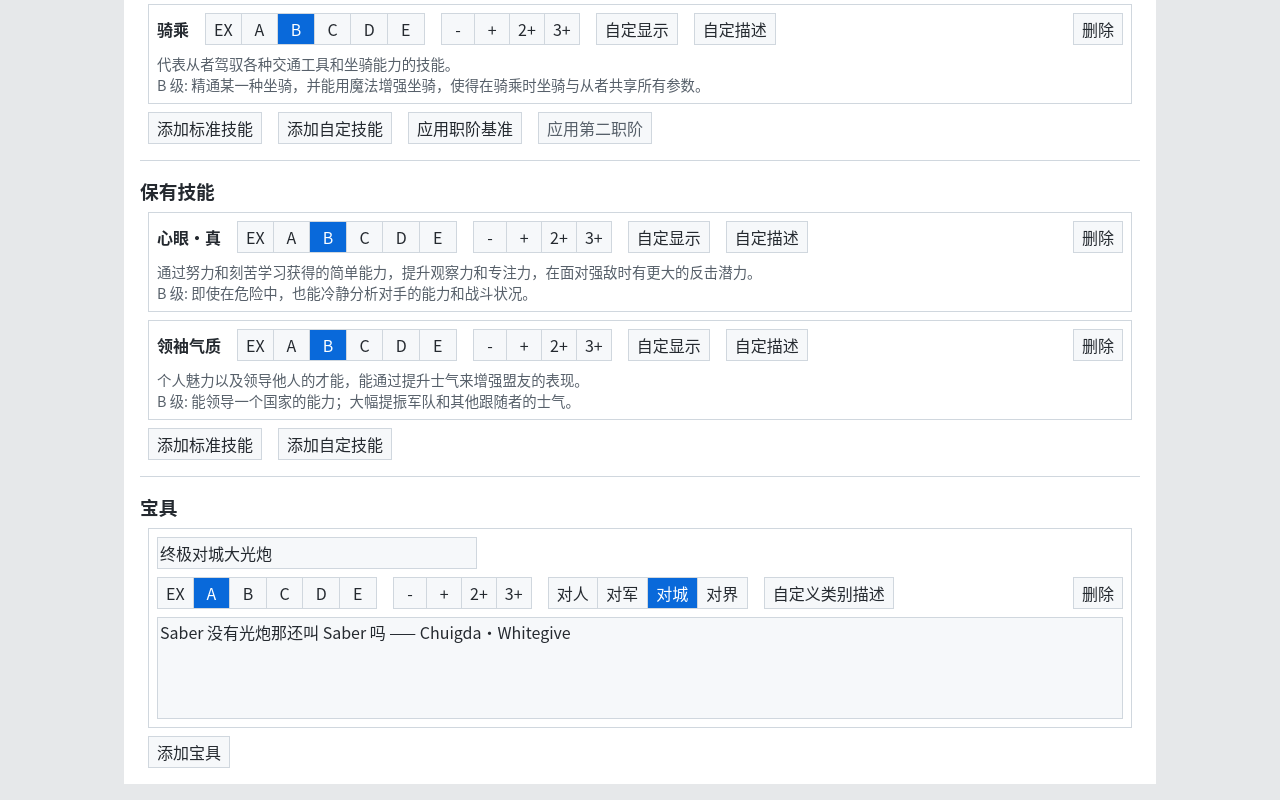
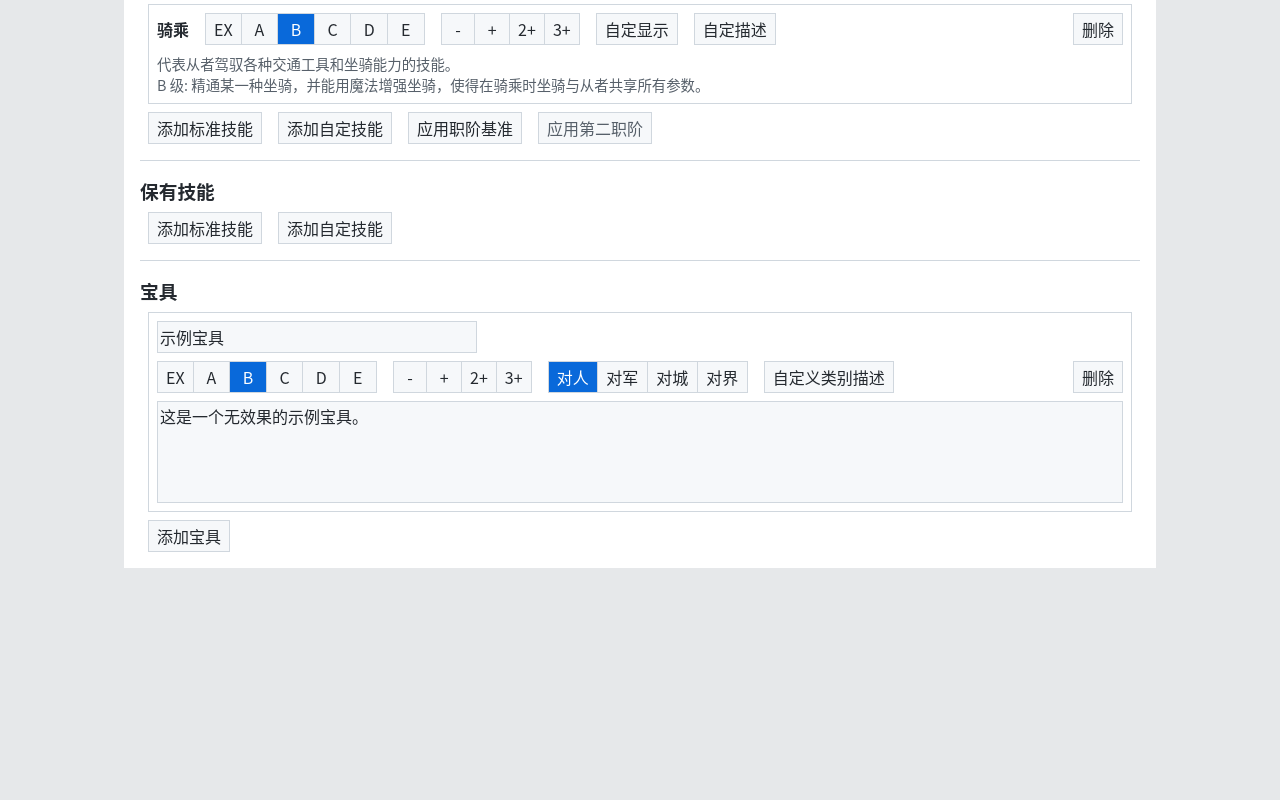
Before and after one commit to chuigda/fate-another-pretender, a Vue app: page / in a window 1280 px wide. Shown: the part 1324-2124 px from the top of the page. After the commit the page ends 1908 px from the top, so only its background shows below. Built offline with nearby package versions, Linux system fonts and the light colour scheme.

Commit message:
Simplify

```diff
--- a/src/logic/servant/servant_instance.ts
+++ b/src/logic/servant/servant_instance.ts
@@ -8,13 +8,6 @@ import type {
     ServantUpkeep,
     StandardPersonalSkillName
 } from './servant'
-import {
-    Modifier_None,
-    Rank_A,
-    Rank_B,
-    Rank_C,
-    Rank_D
-} from '../common'
 import type { IDescriptionBase } from '../common_description'
 
 export interface ServantInstance {
@@ -78,38 +71,3 @@ export interface CustomDisplay {
     rank: Rank,
     modifier: Modifier
 }
-
-export const DefaultServantInstance: ServantInstance = {
-    name: '无名英灵',
-    alignment: ['neutral', 'neutral'],
-    description: '',
-    class: 'saber',
-    secondClass: undefined,
-    upkeep: 'medium',
-    parameters: {
-        strength: { rank: Rank_A, modifier: Modifier_None },
-        endurance: { rank: Rank_B, modifier: Modifier_None },
-        agility: { rank: Rank_B, modifier: Modifier_None },
-        magicalEnergy: { rank: Rank_C, modifier: Modifier_None },
-        luck: { rank: Rank_D, modifier: Modifier_None }
-    },
-    classSkills: {
-        'magic-resistance': { rank: Rank_A, modifier: Modifier_None },
-        'riding': { rank: Rank_B, modifier: Modifier_None }
-    },
-    uniqueClassSkills: [],
-    standardPersonalSkills: {
-        'eye-of-the-mind-true': { rank: Rank_B, modifier: Modifier_None },
-        'charisma': { rank: Rank_B, modifier: Modifier_None }
-    },
-    uniquePersonalSkills: [],
-    noblePhantasms: [
-        {
-            label: '终极对城大光炮',
-            description: 'Saber 没有光炮那还叫 Saber 吗 —— Chuigda·Whitegive',
-            rank: Rank_A,
-            modifier: Modifier_None,
-            type: 'anti-fortress'
-        }
-    ]
-}
--- a/src/ui/App.vue
+++ b/src/ui/App.vue
@@ -5,7 +5,6 @@ import { deepCopy } from '../util'
 
 import type { ServantClass } from '../logic/servant/servant'
 import { ServantClassData, ServantClasses } from '../logic/servant/servant'
-import { DefaultServantInstance } from '../logic/servant/servant_instance'
 
 import BasicInfoPanel from './BasicInfoPanel.vue'
 import ParametersPanel from './ParametersPanel.vue'
@@ -31,7 +30,7 @@ const askForConfirmation = (title: string, message: string): Promise<boolean> =>
 provide(AskForConfirmationKey, askForConfirmation)
 
 const showDetails = ref(true)
-const servantInstance = ref(deepCopy(DefaultServantInstance))
+const servantInstance = ref(deepCopy(ServantTemplates.saber))
 
 const newServantClass = ref<ServantClass | undefined>(undefined)
 
```
